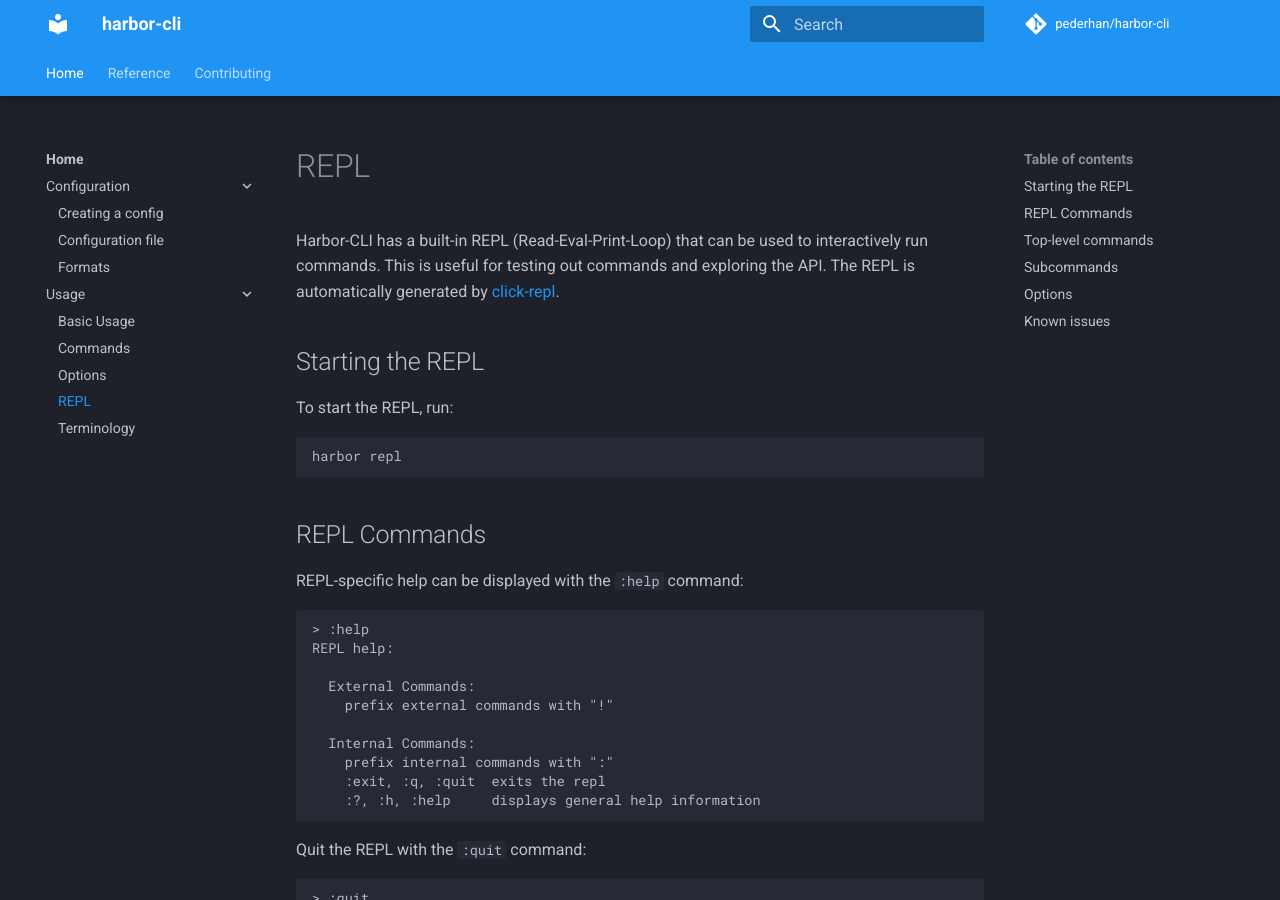
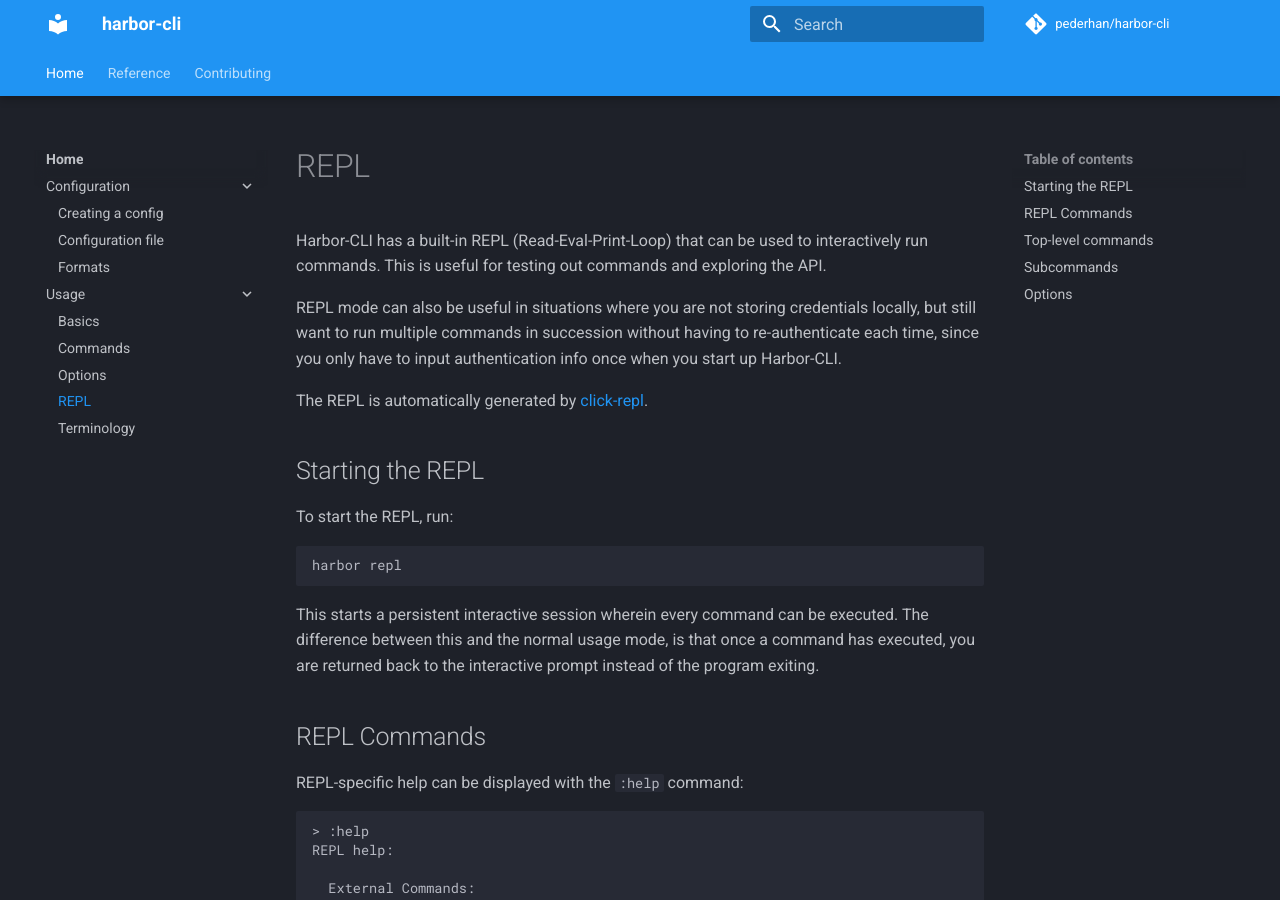
Before and after one commit to unioslo/harbor-cli, an MkDocs documentation site: the page built from docs/usage/repl.md, in a window 1280 px wide and 900 px high. Built offline with MkDocs 1.6.1 and Material for MkDocs 9.7.7, drawn with Linux system fonts in a browser that asks for light colours; comment, search, counter and statistics services are not loaded; some of the changed text lies outside the part shown.

Commit message:
Docs: minor changes

````diff
--- a/docs/usage/basic-usage.md
+++ b/docs/usage/basic-usage.md
@@ -1,4 +1,4 @@
-# Basic Usage
+# Basics
 
 The application consists of several top-level commands pertaining to specific Harbor resources, such as `project`, `repository`, `artifact`, etc. Each of these commands have subcommands that can be used to perform actions on the resource, such as `create`, `delete`, `list`, etc.
 
--- a/docs/usage/repl.md
+++ b/docs/usage/repl.md
@@ -1,6 +1,10 @@
 # REPL
 
-Harbor-CLI has a built-in REPL (Read-Eval-Print-Loop) that can be used to interactively run commands. This is useful for testing out commands and exploring the API. The REPL is automatically generated by [click-repl](https://github.com/click-contrib/click-repl).
+Harbor-CLI has a built-in REPL (Read-Eval-Print-Loop) that can be used to interactively run commands. This is useful for testing out commands and exploring the API.
+
+REPL mode can also be useful in situations where you are not storing credentials locally, but still want to run multiple commands in succession without having to re-authenticate each time, since you only have to input authentication info once when you start up Harbor-CLI.
+
+The REPL is automatically generated by [click-repl](https://github.com/click-contrib/click-repl).
 
 
 ## Starting the REPL
@@ -9,6 +13,10 @@ To start the REPL, run:
 ```bash
 harbor repl
 ```
+
+This starts a persistent interactive session wherein every command can be executed. The difference between this and the normal usage mode, is that once a command has executed, you are returned back to the interactive prompt instead of the program exiting.
+
+
 
 
 ## REPL Commands
@@ -107,8 +115,3 @@ Subcommand options are specified after the subcommand:
 │ --help          Show this message and exit.                                  │
 ╰──────────────────────────────────────────────────────────────────────────────╯
 ```
-
-
-## Known issues
-
-The REPL does not currenly support the color output produced by Rich. This is a known issue and will be addressed in a future release.
````
Also changed, not shown: docs/configuration/formats.md (+1 -1 lines).
